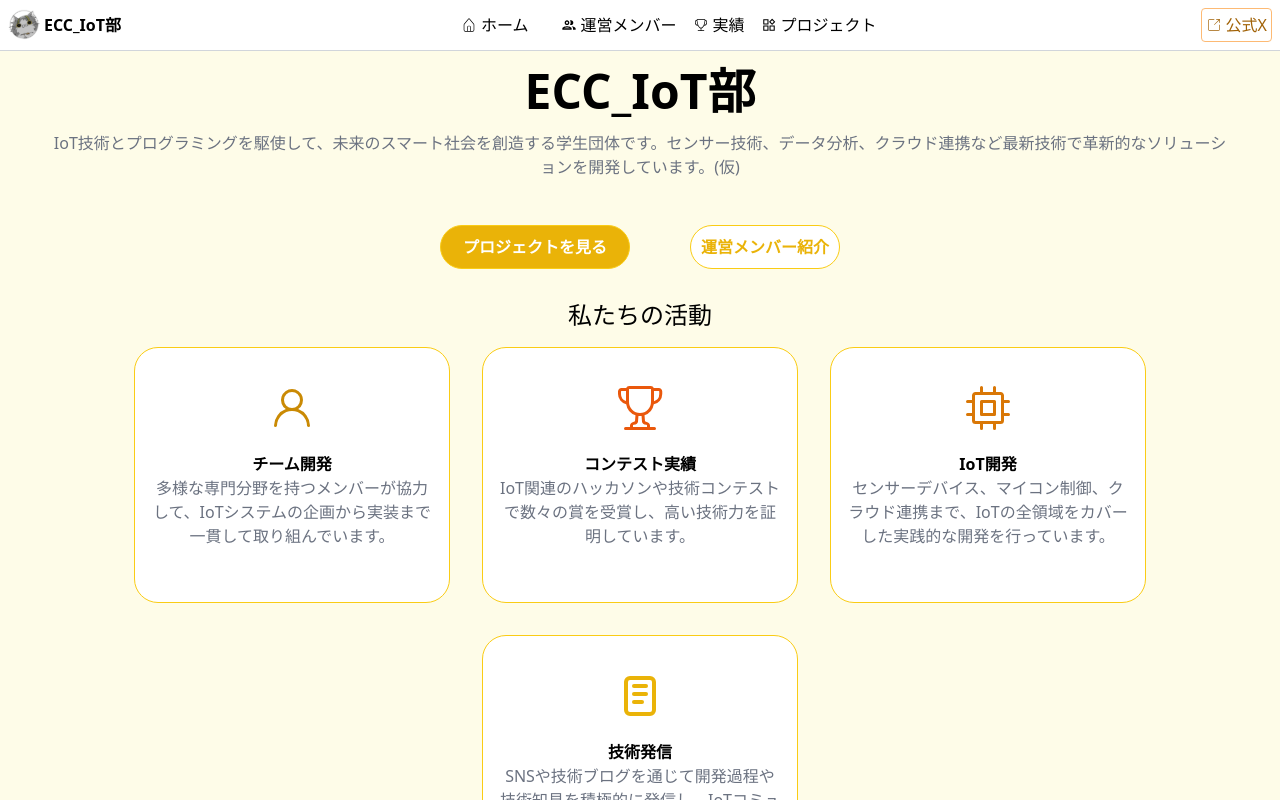
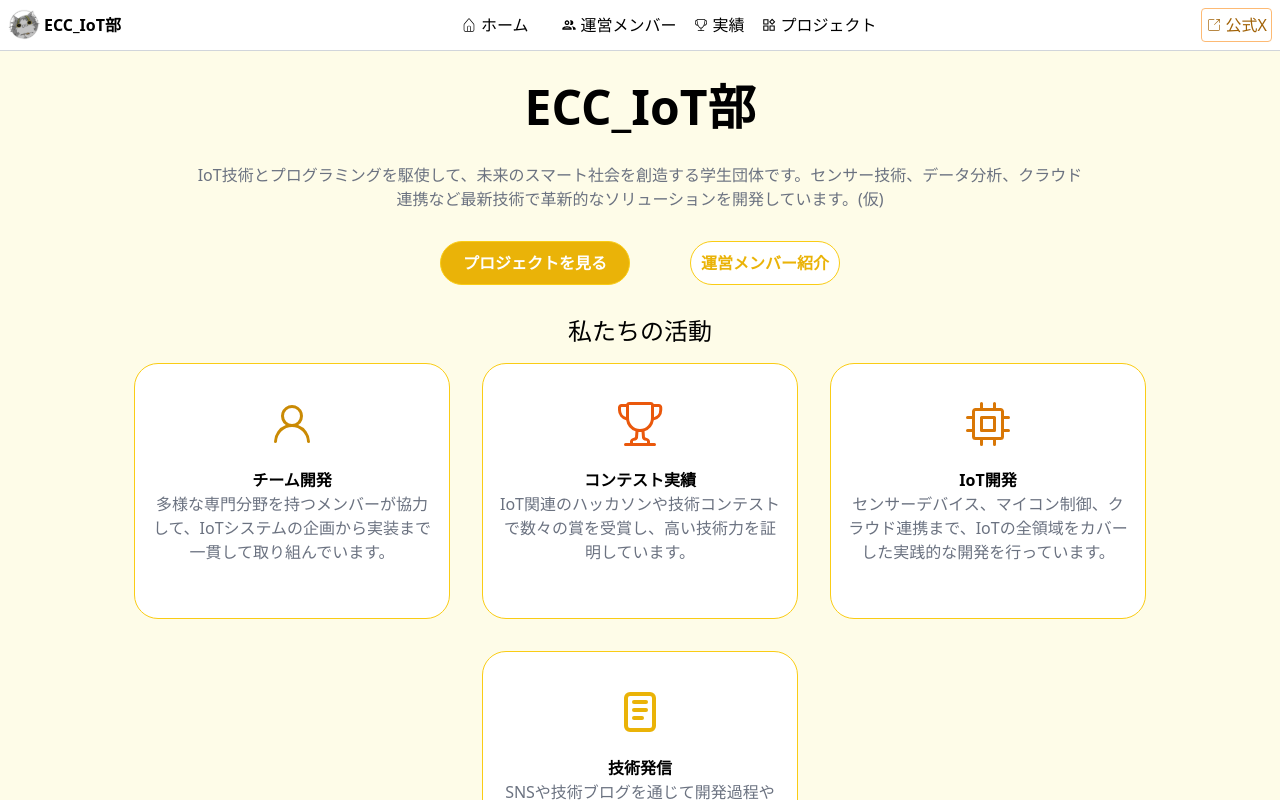
Before and after one commit to ECC-IoT-Website/IoT-web-front, a React (Vite) app: page / in a window 1280 px wide. Shown: the top 800 px of the page. Built offline with nearby package versions, Linux system fonts and the light colour scheme.

Commit message:
ホームいろいろ2

```diff
--- a/src/pages/home.tsx
+++ b/src/pages/home.tsx
@@ -8,11 +8,11 @@ import '../App.css'
 export const Home = () => {
   return (
     <div className="flex flex-col">
-      <div className="m-4">
-        <h2 className="text-5xl font-bold text-center">
+      <div>
+        <h2 className="my-8 text-5xl font-bold text-center">
           ECC_IoT部
         </h2>
-        <p className=" m-4 text-center text-gray-500">
+        <p className="max-w-4xl mx-auto text-center text-gray-500">
           IoT技術とプログラミングを駆使して、未来のスマート社会を創造する学生団体です。センサー技術、データ分析、クラウド連携など最新技術で革新的なソリューションを開発しています。(仮)
         </p>
         <div className="flex justify-center">
```
